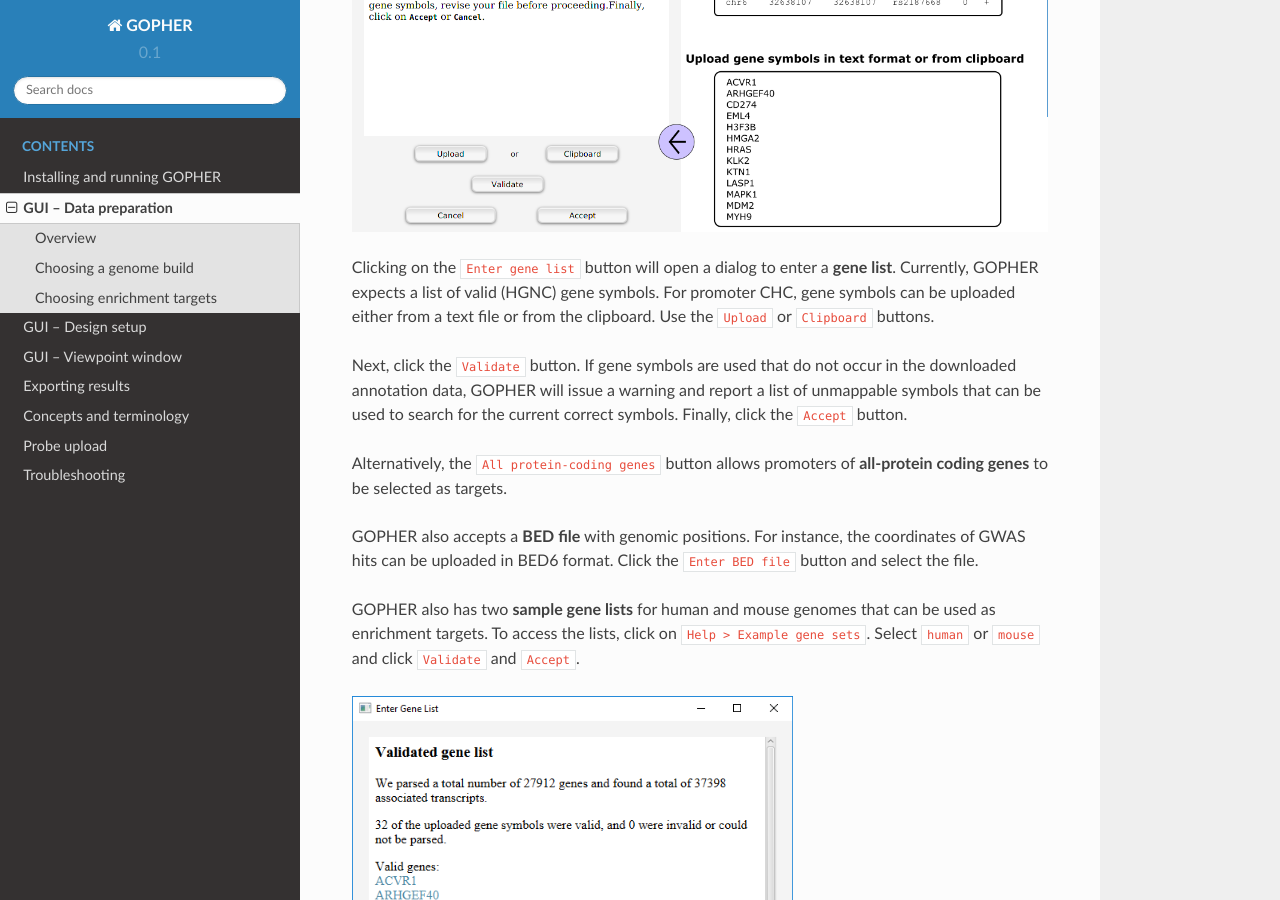
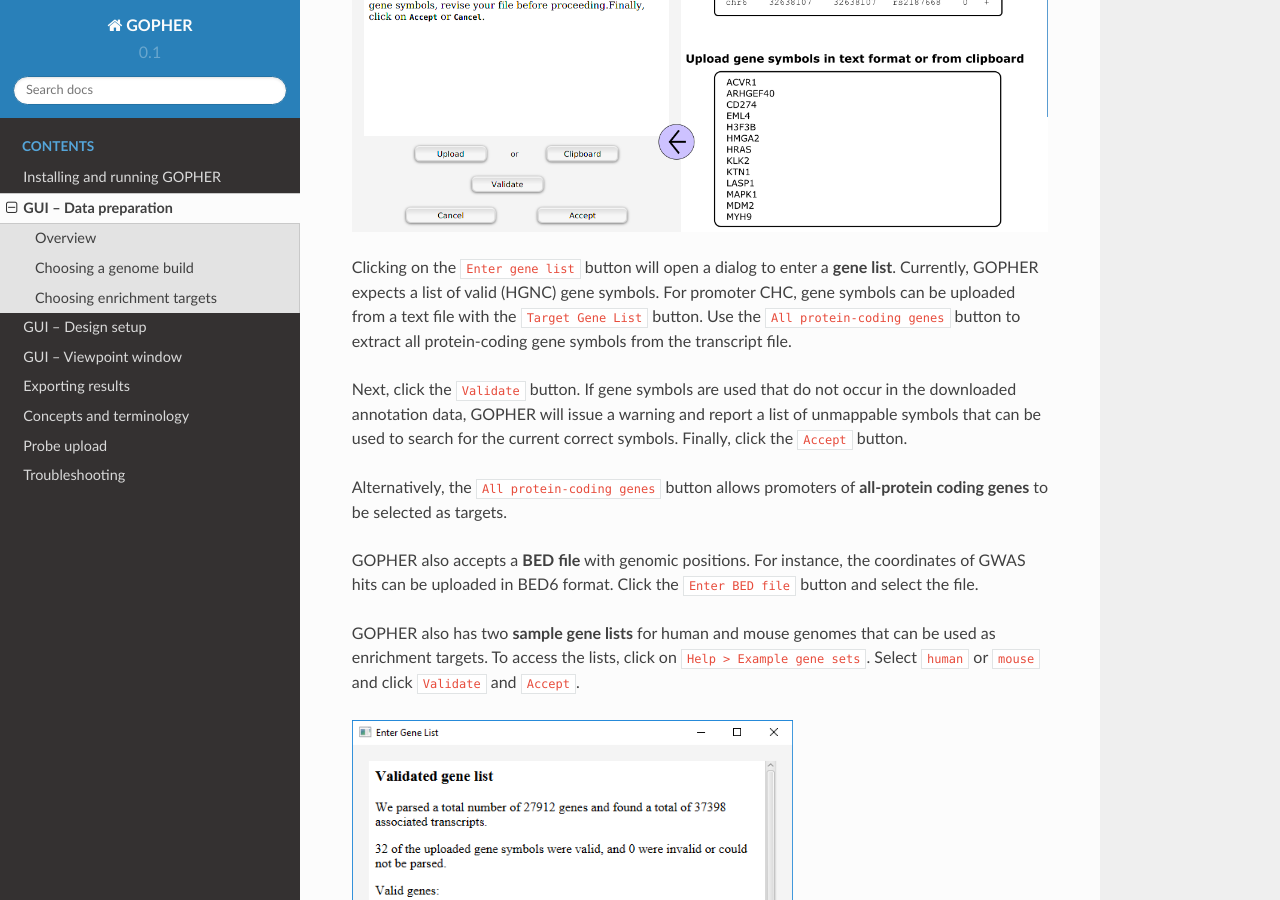
Before and after one commit to TheJacksonLaboratory/Gopher, a Sphinx documentation site: the page built from docs/02_gui_data.rst, in a window 1280 px wide and 900 px high, scrolled down 2164 px. Built offline with Sphinx 7.4.7 and the Read the Docs theme 2.0.0, drawn with Linux system fonts in a browser that asks for light colours.

Commit message:
adjusting documentation

```diff
--- a/docs/02_gui_data.rst
+++ b/docs/02_gui_data.rst
@@ -55,8 +55,8 @@
 
 Clicking on the ``Enter gene list`` button will open a dialog to enter a **gene list**.
 Currently, GOPHER expects a list of valid (HGNC) gene symbols.
-For promoter CHC, gene symbols can be uploaded either from a text file or from the clipboard.
-Use the ``Upload`` or ``Clipboard`` buttons.
+For promoter CHC, gene symbols can be uploaded from a text file with the ``Target Gene List`` button.
+Use the ``All protein-coding genes`` button to extract all protein-coding gene symbols from the transcript file.
 
 Next, click the ``Validate`` button.
 If gene symbols are used that do not occur in the downloaded annotation data, GOPHER will issue a warning and report a list of unmappable symbols that can be used to search for the current correct symbols.
```
